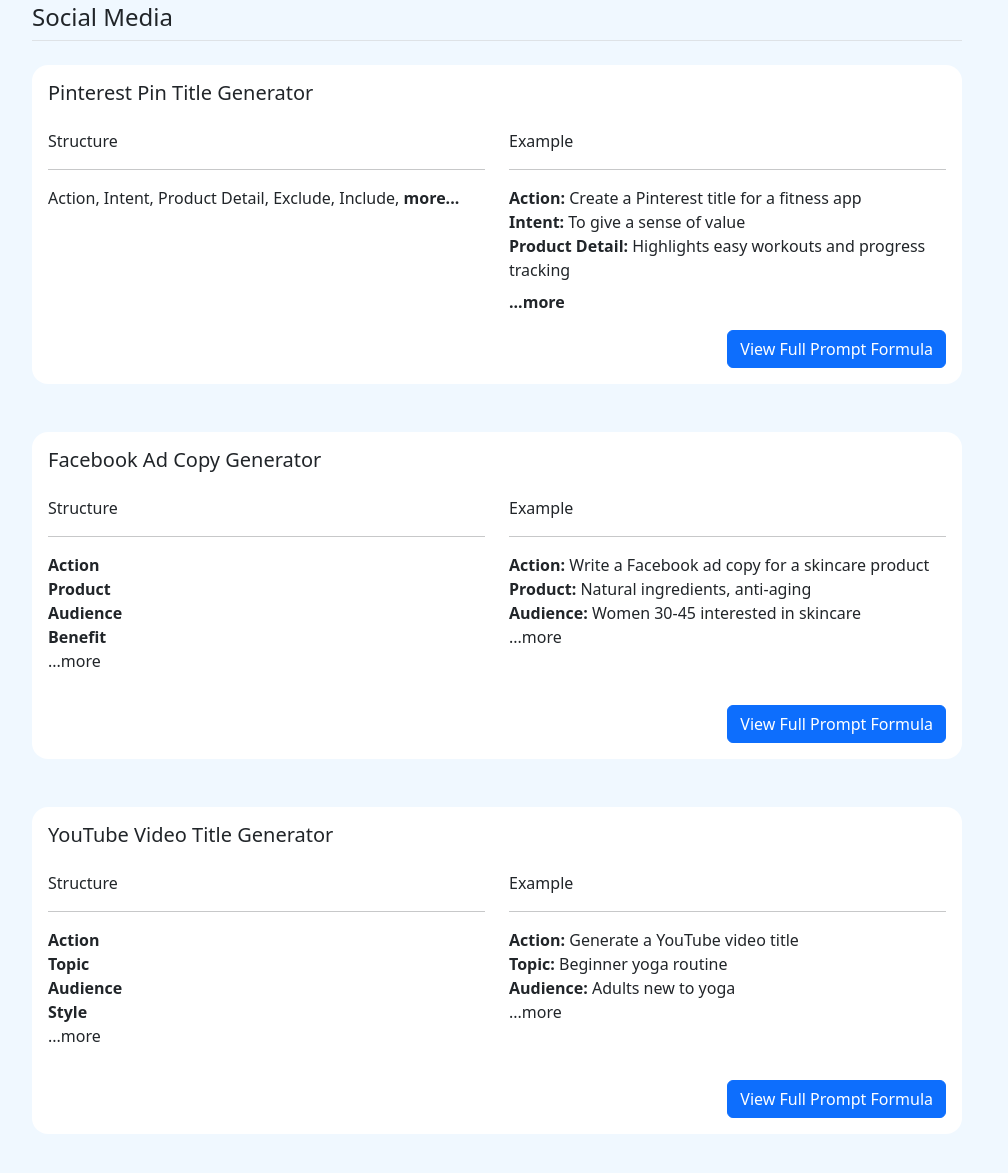
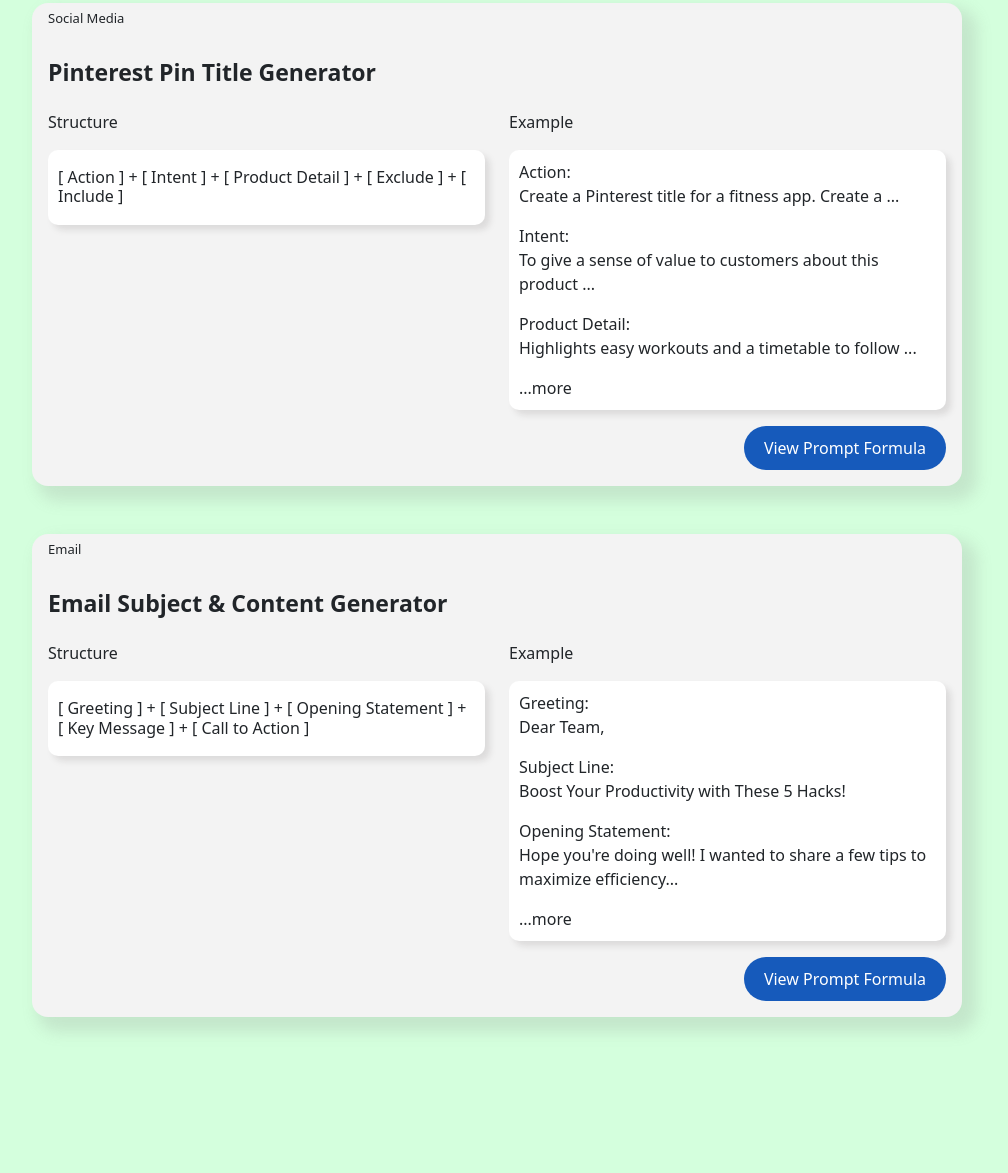
Before and after one commit to vineetkum25softwork/AI-Prompt-Formula, a plain HTML site: page index.html in a window 1280 px wide. Shown: the part 247-1420 px from the top of the page, without its empty margins (143-1151 px from the left). After the commit the page ends 1312 px from the top, so only its background shows below. Drawn offline with Linux system fonts and the light colour scheme.

Commit message:
Upload updated index & style

```diff
--- a/index.html
+++ b/index.html
@@ -19,137 +19,99 @@
     </nav>
     <div class="mt-4">
         <!-- Heading Section -->
-        <h1 class="text-center fw-bold text-dark">AI Prompt Formula Stock</h1>
-        <p class="text-center text-muted fs-5">Discover powerful AI prompt formulas for content creation.</p>
+        <h1 class="text-center brand-intro-head">AI Prompt Formula Stock</h1>
+        <p class="text-center fs-5">Discover powerful AI prompt formulas for content creation.</p>
     </div>
 
     <div class="container mt-5">
 
         <br>
-        <!-- Category: Social Media -->
-        <div class="col-lg-10 col-md-10 col-12 mx-auto">
-            <h2 class="mb-4 border-bottom pb-2 fs-4">Social Media</h2>
-        </div>
 
 
         <!-- Pinterest Pin Title Generator -->
-        <div class="col-lg-10 col-md-10 col-12 mx-auto card mb-lg-5 mb-5 rounded-4 border border-0">
+        <div class="col-lg-10 col-md-10 col-12 mx-auto card mb-lg-5 mb-5 rounded-4 border border-0 cardList">
+            <div class="m-2">
+                <h6 class="category-badge-text-size">Social Media</h6>
+            </div>
+
             <div class="card-body">
-                <h5 class="card-title">Pinterest Pin Title Generator</h5>
+                <h5 class="cardHeading">Pinterest Pin Title Generator</h5>
 
                 <div class="row ">
                     <!-- Structure Section -->
                     <div class="col-lg-6 col-md-6 col-sm-12 pt-3">
-                        <div class="section-title">Structure</div>
-                        <hr>
-                        <!-- <li>Action</li>
-                            <li>Intent</li>
-                            <li>Product Detail</li>
-                            <li>Exclude</li><ul class="list-unstyled fw-bolder">
+                        <div class="section-title pb-3">Structure</div>
 
-
-                            <li class="fw-normal">...more</li>
-                        </ul> -->
-                        <p>Action, Intent, Product Detail, Exclude, Include, <span class="fw-bolder"> more...</span></p>
+                        <div class="incard-content-highlight">
+                            <h6 class="pt-2"> [ Action ] + [ Intent ] + [ Product Detail ] + [ Exclude ] + [ Include ]
+                            </h6>
+                        </div>
 
                     </div>
 
                     <!-- Example Section -->
                     <div class="col-lg-6 col-md-6 col-sm-12 pt-3">
-                        <div class="section-title">Example</div>
-                        <hr>
-                        <div class="example-item"><strong>Action:</strong> Create a Pinterest title for a fitness app
+                        <div class="section-title pb-3">Example</div>
+
+                        <div class="incard-content-highlight">
+                            <div class="example-item"> <span class="prompt-element-example">Action:</span>  <p>Create a Pinterest title for a fitness
+                                app. Create a ...</p>
                             </div>
-                        <div class="example-item"><strong>Intent:</strong> To give a sense of value</div>
-                        <div class="example-item"><strong>Product Detail:</strong> Highlights easy workouts and progress
-                            tracking</div>
-                        <div class="more-text fw-bolder pt-2">...more</div>
+                            <div class="example-item"><span class="prompt-element-example">Intent:</span> <p>To give a sense of value to customers about this product ...</p> </div>
+                            <div class="example-item"><span class="prompt-element-example">Product Detail:</span> <p>Highlights easy workouts and a timetable to follow ...
+                                </p>
                                 </div>
-                </div>
-
-                <div class="text-end">
-                    <a href="#" class="btn btn-primary mt-3">View Full Prompt Formula</a>
+                            <div class="example-item"><span class="prompt-element-example">...more </span></div>
                         </div>
 
                     </div>
                 </div>
 
-        <!-- Facebook Ad Copy Generator -->
-        <div class="col-lg-10 col-md-10 col-12 mx-auto card mb-lg-5 mb-5 rounded-4 border border-0">
-            <div class="card-body">
-                <h5 class="card-title">Facebook Ad Copy Generator</h5>
-
-                <div class="row ">
-                    <!-- Structure Section -->
-                    <div class="col-lg-6 col-md-6 col-sm-12 pt-3">
-                        <div class="section-title">Structure</div>
-                        <hr>
-                        <ul class="list-unstyled fw-bolder">
-                            <li>Action</li>
-                            <li>Product</li>
-                            <li>Audience</li>
-                            <li>Benefit</li>
-
-                            <li class="fw-normal">...more</li>
-                        </ul>
-                    </div>
-
-                    <!-- Example Section -->
-                    <div class="col-lg-6 col-md-6 col-sm-12 pt-3">
-                        <div class="section-title">Example</div>
-                        <hr>
-                        <div class="example-item"><strong>Action:</strong> Write a Facebook ad copy for a skincare
-                            product</div>
-                        <div class="example-item"><strong>Product:</strong> Natural ingredients, anti-aging</div>
-                        <div class="example-item"><strong>Audience:</strong> Women 30-45 interested in skincare</div>
-                        <div class="more-text">...more</div>
-                    </div>
-                </div>
-
                 <div class="text-end">
-                    <a href="#" class="btn btn-primary mt-3">View Full Prompt Formula</a>
+                    <a href="#" class=" view-prompt-formula-cta mt-3">View Prompt Formula</a>
                 </div>
 
             </div>
         </div>
 
-        <!-- YouTube Video Title Generator -->
-        <div class="col-lg-10 col-md-10 col-12 mx-auto card mb-lg-5 mb-5 rounded-4 border border-0">
+<div class="col-lg-10 col-md-10 col-12 mx-auto card mb-lg-5 mb-5 rounded-4 border border-0 cardList">
+    <div class="m-2">
+        <h6 class="category-badge-text-size">Email</h6>
+    </div>
+
     <div class="card-body">
-                <h5 class="card-title">YouTube Video Title Generator</h5>
+        <h5 class="cardHeading"> Email Subject & Content Generator</h5>
 
         <div class="row ">
             <!-- Structure Section -->
             <div class="col-lg-6 col-md-6 col-sm-12 pt-3">
-                        <div class="section-title">Structure</div>
-                        <hr>
-                        <ul class="list-unstyled fw-bolder">
-                            <li>Action</li>
-                            <li>Topic</li>
-                            <li>Audience</li>
-                            <li>Style</li>
+                <div class="section-title pb-3">Structure</div>
 
-                            <li class="fw-normal">...more</li>
-                        </ul>
+                <div class="incard-content-highlight">
+                    <h6 class="pt-2"> [ Greeting ] + [ Subject Line ] + [ Opening Statement ] + [ Key Message ] + [ Call to Action ] </h6>
+                </div>
             </div>
 
             <!-- Example Section -->
             <div class="col-lg-6 col-md-6 col-sm-12 pt-3">
-                        <div class="section-title">Example</div>
-                        <hr>
-                        <div class="example-item"><strong>Action:</strong> Generate a YouTube video title</div>
-                        <div class="example-item"><strong>Topic:</strong> Beginner yoga routine</div>
-                        <div class="example-item"><strong>Audience:</strong> Adults new to yoga</div>
-                        <div class="more-text">...more</div>
+                <div class="section-title pb-3">Example</div>
+
+                <div class="incard-content-highlight">
+                    <div class="example-item"> <span class="prompt-element-example">Greeting:</span> <p>Dear Team,</p> </div>
+                    <div class="example-item"><span class="prompt-element-example">Subject Line:</span> <p>Boost Your Productivity with These 5 Hacks!</p> </div>
+                    <div class="example-item"><span class="prompt-element-example">Opening Statement:</span> <p>Hope you're doing well! I wanted to share a few tips to maximize efficiency...</p> </div>
+                    <div class="example-item"><span class="prompt-element-example">...more </span></div>
+                </div>
             </div>
         </div>
 
         <div class="text-end">
-                    <a href="#" class="btn btn-primary mt-3">View Full Prompt Formula</a>
+            <a href="#" class="view-prompt-formula-cta mt-3">View Prompt Formula</a>
         </div>
 
     </div>
 </div>
+
 
     </div>
 
--- a/styles/index.css
+++ b/styles/index.css
@@ -1,7 +1,65 @@
 @import url('https://fonts.googleapis.com/css2?family=Poppins:wght@300;400;600&display=swap');
 
 body {
-    background-color: aliceblue;
+    background-color: #d4ffdd;
     padding: 0px;
     margin: 0px;
 }
+
+.brand-intro-head{
+    font-size: 40px;
+    font-weight: 700;
+    color: #2a332a;
+}
+
+
+.cardList {
+    background-color: #f3f3f3;
+    box-shadow: 10px 10px 15px 5px rgba(136, 136, 136, 0.2);
+}
+
+.cardHeading {
+    font-size: 23px;
+    font-weight: 700;
+}
+
+.text-fit-width {
+    width: fit-content;
+}
+
+.category-badge-text-size {
+    font-size: 13px;
+    margin-left: 8px;
+}
+
+.incard-content-highlight {
+    background-color: white;
+    box-shadow: 5px 5px 6px rgba(128, 127, 127, 0.2);
+    padding: 10px;
+    border-radius: 10px;
+}
+
+/* .example-item{
+    padding-bottom: 11px;
+} */
+
+.section-title{
+    width: fit-content;
+    border-bottom: 5px;
+}
+
+.prompt-element-example{
+    font-weight: 500;
+}
+
+.view-prompt-formula-cta {
+  display: inline-block;
+  background-color: #165abb;
+  color: white;
+  text-decoration: none;
+  padding: 10px 20px;
+  font-size: 16px;
+  border-radius: 50px; /* Rounded-pill shape */
+  cursor: pointer;
+  transition: background-color 0.3s ease-in-out;
+}
```
Lines whose indentation alone changed are shown as unchanged.
